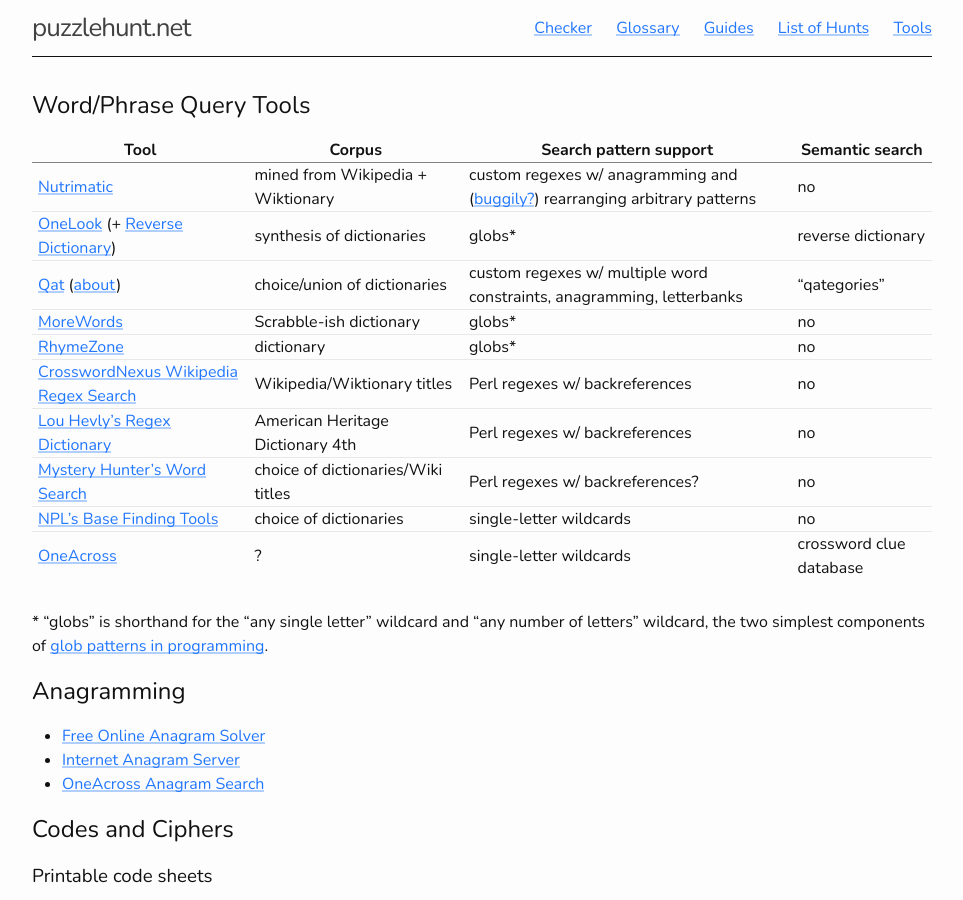
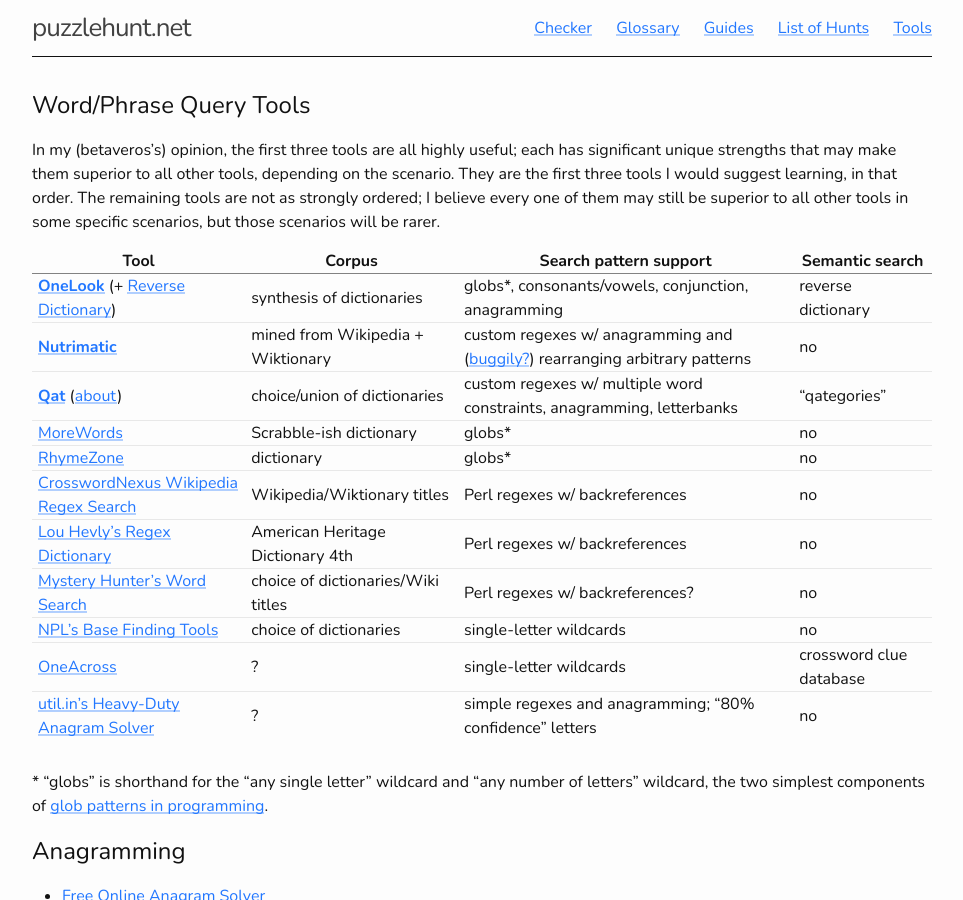
Before and after one commit to betaveros/puzzlehunt.net, a Jekyll site: the page built from tools.md, in a window 1280 px wide and 900 px high. Shown: the whole window, without its empty margins (158-1121 px from the left). Built offline with Jekyll 4.4.1, drawn with Linux system fonts in a browser that asks for light colours.

Commit message:
small updates

```diff
--- a/tools.md
+++ b/tools.md
@@ -5,11 +5,13 @@
 ---
 ## Word/Phrase Query Tools
 
+In my (betaveros's) opinion, the first three tools are all highly useful; each has significant unique strengths that may make them superior to all other tools, depending on the scenario. They are the first three tools I would suggest learning, in that order. The remaining tools are not as strongly ordered; I believe every one of them may still be superior to all other tools in some specific scenarios, but those scenarios will be rarer.
+
 Tool | Corpus | Search pattern support | Semantic search
 - | - | - | -
-[Nutrimatic](https://nutrimatic.org/) | mined from Wikipedia + Wiktionary | custom regexes w/ anagramming and ([buggily?](https://nutrimatic.org/usage.html#syntax_anagram)) rearranging arbitrary patterns | no
-[OneLook](https://onelook.com/) (+ [Reverse Dictionary](https://onelook.com/reverse-dictionary.shtml)) | synthesis of dictionaries | globs* | reverse dictionary
-[Qat](https://quinapalus.com/cgi-bin/qat) ([about](https://www.quinapalus.com/qat.html)) | choice/union of dictionaries | custom regexes w/ multiple word constraints, anagramming, letterbanks | "qategories"
+[**OneLook**](https://onelook.com/) (+ [Reverse Dictionary](https://onelook.com/reverse-dictionary.shtml)) | synthesis of dictionaries | globs*, consonants/vowels, conjunction, anagramming | reverse dictionary
+[**Nutrimatic**](https://nutrimatic.org/) | mined from Wikipedia + Wiktionary | custom regexes w/ anagramming and ([buggily?](https://nutrimatic.org/usage.html#syntax_anagram)) rearranging arbitrary patterns | no
+[**Qat**](https://quinapalus.com/cgi-bin/qat) ([about](https://www.quinapalus.com/qat.html)) | choice/union of dictionaries | custom regexes w/ multiple word constraints, anagramming, letterbanks | "qategories"
 [MoreWords](https://www.morewords.com/) | Scrabble-ish dictionary | globs* | no
 [RhymeZone](https://www.rhymezone.com/) | dictionary | globs* | no
 [CrosswordNexus Wikipedia Regex Search](https://crosswordnexus.com/wiki/) | Wikipedia/Wiktionary titles | Perl regexes w/ backreferences | no
@@ -17,6 +19,7 @@
 [Mystery Hunter's Word Search](http://thewordsword.com/) | choice of dictionaries/Wiki titles | Perl regexes w/ backreferences? | no
 [NPL's Base Finding Tools](http://wiki.puzzlers.org/dokuwiki/doku.php?id=solving:bases) | choice of dictionaries | single-letter wildcards | no
 [OneAcross](http://www.oneacross.com/) | ? | single-letter wildcards | crossword clue database
+[util.in's Heavy-Duty Anagram Solver](https://util.in/solver) | ? | simple regexes and anagramming; "80% confidence" letters | no
 
 \* "globs" is shorthand for the "any single letter" wildcard and "any number of letters" wildcard, the two simplest components of [glob patterns in programming](https://en.wikipedia.org/wiki/Glob_%28programming%29).
 
```
Also changed, not shown: list.md (+3 -1 lines).
